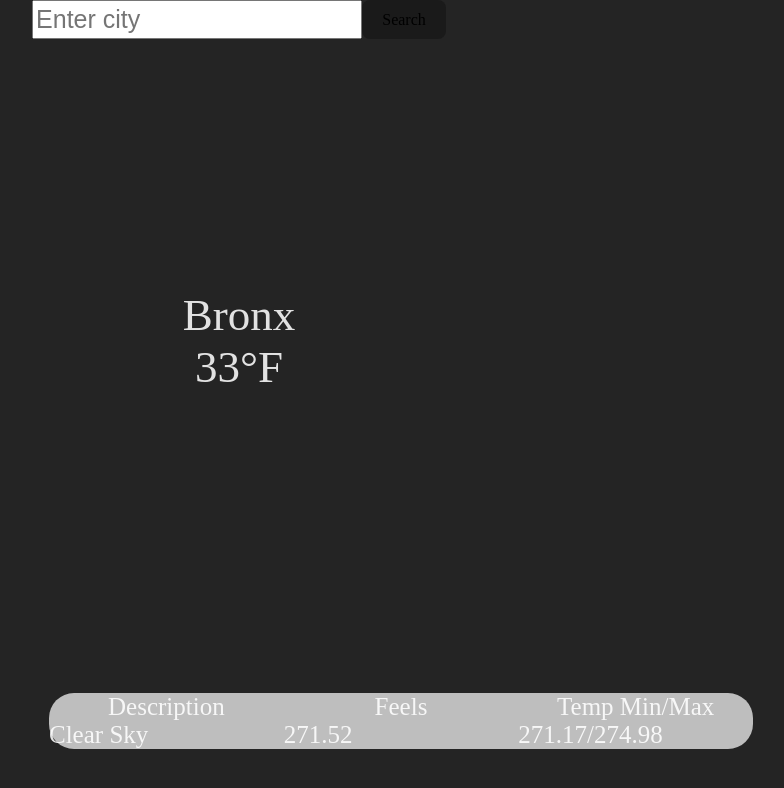
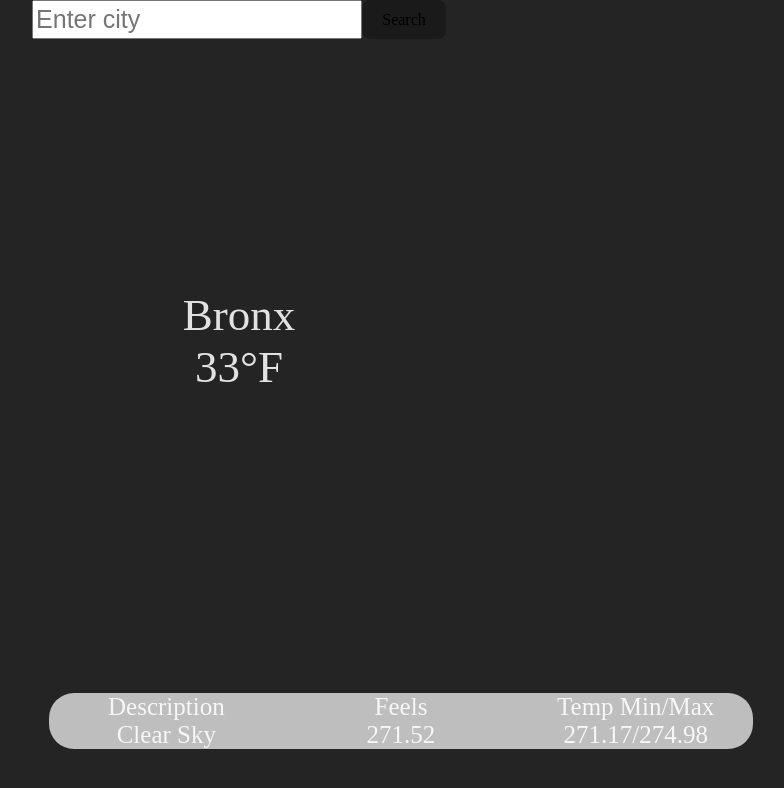
Before and after one commit to ChristopherB91/Weather-Report, a React (Vite) app: page / in a window 1280 px wide. Shown: the top 788 px of the page, without its empty margins (401-1185 px from the left). Built offline with nearby package versions, Linux system fonts and the light colour scheme; no server answers.

Commit message:
Changed some class names

```diff
--- a/src/App.jsx
+++ b/src/App.jsx
@@ -29,9 +29,9 @@ function App() {
           <div className="description">Description</div>
           <div className="feels">Feels</div>
           <div className="temp-minmax">Temp Min/Max</div>
-          <div className="description-word">Clear Sky</div>
-          <div className="feels-word">271.52</div>
-          <div className="temp-minmax-word">271.17/274.98</div>
+          <div className="description">Clear Sky</div>
+          <div className="feels">271.52</div>
+          <div className="temp-minmax">271.17/274.98</div>
         </div>
       </div>
     </div>
```
